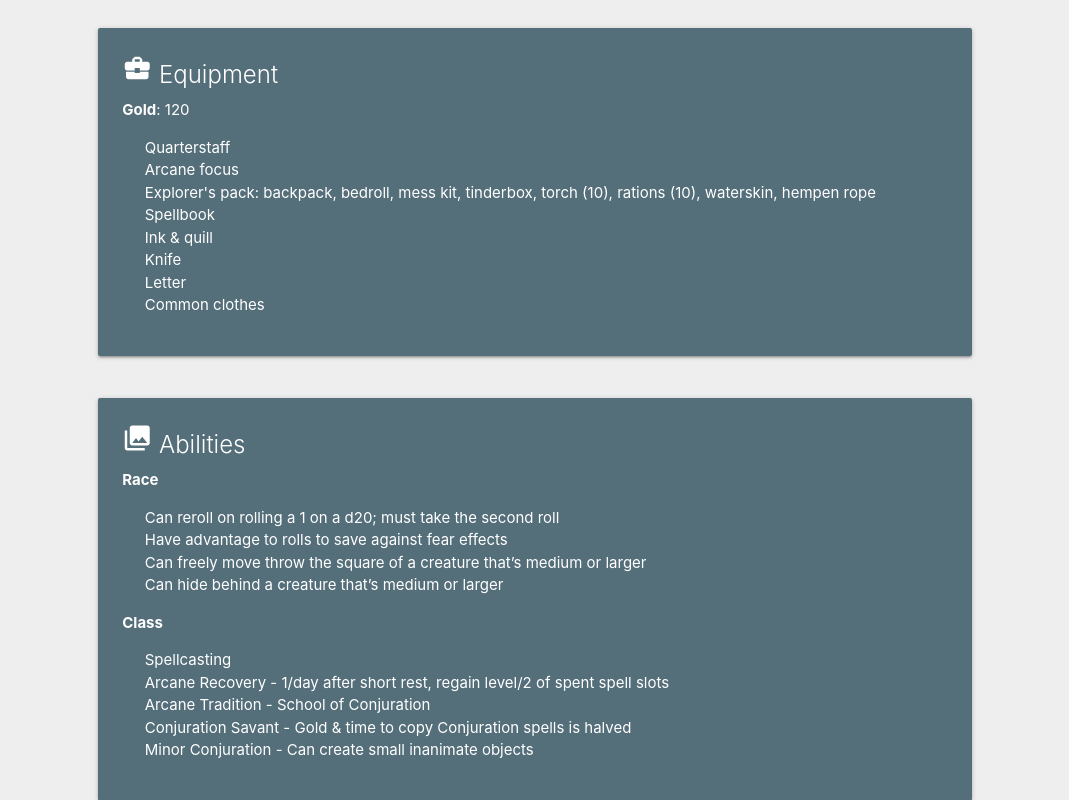
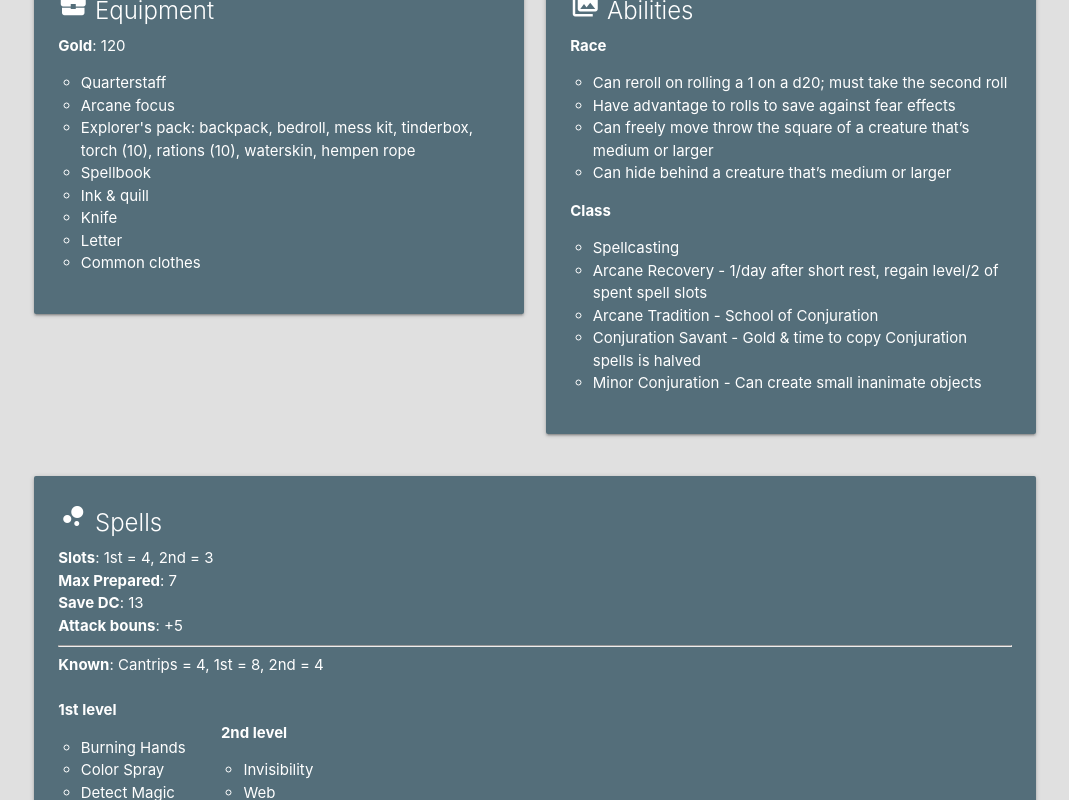
Before and after one commit to Celeo/reed_tealeaf, a Vue app: page / in a window 1280 px wide. Shown: the part 1740-2540 px from the top of the page, without its empty margins (105-1174 px from the left). Built offline with nearby package versions, Linux system fonts and the light colour scheme.

Commit message:
CSS work

```diff
--- a/public/index.html
+++ b/public/index.html
@@ -8,7 +8,7 @@
     <link href="https://fonts.googleapis.com/icon?family=Material+Icons" rel="stylesheet">
     <title>D&D Char Sheet</title>
   </head>
-  <body class="grey lighten-3">
+  <body class="grey lighten-2">
     <noscript>
       <strong>We're sorry but this site doesn't work properly without JavaScript enabled. Please enable it to continue.</strong>
     </noscript>
--- a/src/App.vue
+++ b/src/App.vue
@@ -1,5 +1,5 @@
 <template>
-  <div class="container">
+  <div class="container-large pad-top">
     <Sheet />
   </div>
 </template>
@@ -13,3 +13,15 @@ export default {
   }
 }
 </script>
+
+<style>
+.container-large {
+  width: 80%;
+  margin-left: auto;
+  margin-right: auto;
+}
+
+.pad-top {
+  padding-top: 2rem;
+}
+</style>
--- a/src/components/Sheet.vue
+++ b/src/components/Sheet.vue
@@ -1,6 +1,5 @@
 <template>
   <div id="character_sheet">
-    <h3>Character Sheet</h3>
     <div class="row">
       <div class="col s12 m6">
         <div class="card blue-grey darken-1">
@@ -241,7 +240,7 @@
       </div>
     </div>
     <div class="row">
-      <div class="col s12">
+      <div class="col s12 m6">
         <div class="card blue-grey darken-1">
           <div class="card-content white-text">
             <span class="card-title">
@@ -262,9 +261,7 @@
           </div>
         </div>
       </div>
-    </div>
-    <div class="row">
-      <div class="col s12">
+      <div class="col s12 m6">
         <div class="card blue-grey darken-1">
           <div class="card-content white-text">
             <span class="card-title">
@@ -306,7 +303,7 @@
             <p><b>Known</b>: Cantrips = 4, 1st = 8, 2nd = 4</p><br />
             <p><b>1st level</b></p>
             <div class="row">
-              <div class="col s6 m4">
+              <div class="col s4 m2">
                 <ul class="normal-ul push-right">
                   <li>Burning Hands</li>
                   <li>Color Spray</li>
@@ -318,7 +315,7 @@
                   <li>Witch Bolt</li>
                 </ul>
               </div>
-              <div class="col s6 m4">
+              <div class="col s4 m2">
                 <p><b>2nd level</b></p>
                 <ul class="normal-ul push-right">
                   <li>Invisibility</li>
@@ -326,10 +323,6 @@
                   <li>Scorching Ray</li>
                   <li>Enlarge/Reduce</li>
                 </ul>
-              </div>
-              <div class="col s6 m4">
-                <p><b>3rd level</b></p>
-                <ul class="normal-ul push-right"></ul>
               </div>
             </div>
           </div>
@@ -365,8 +358,8 @@
 </template>
 
 <style>
-ul.normal-ul li {
-  list-style-type: circle;
+.normal-ul li {
+  list-style-type: circle !important;
 }
 
 .push-right {
```
